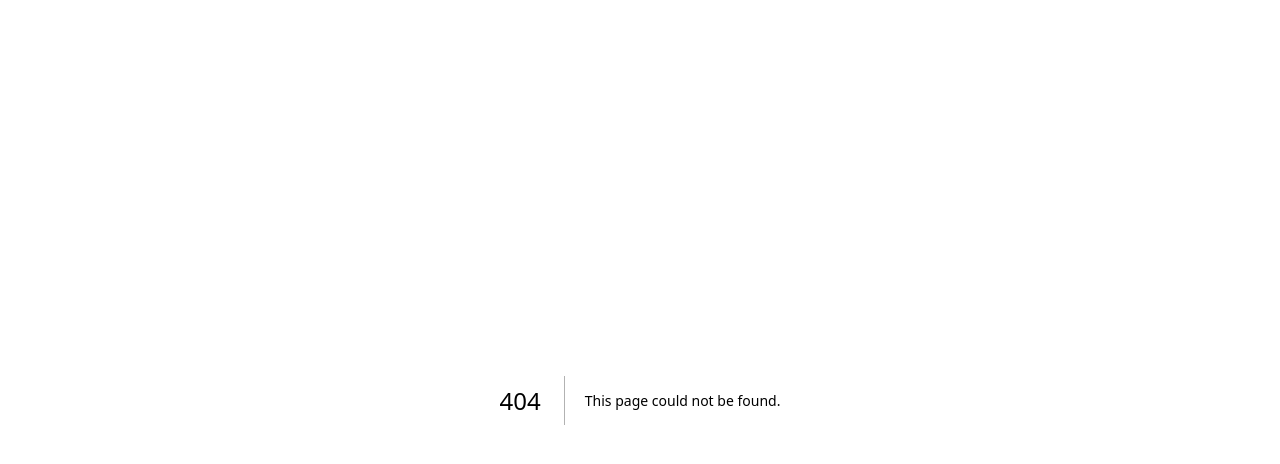
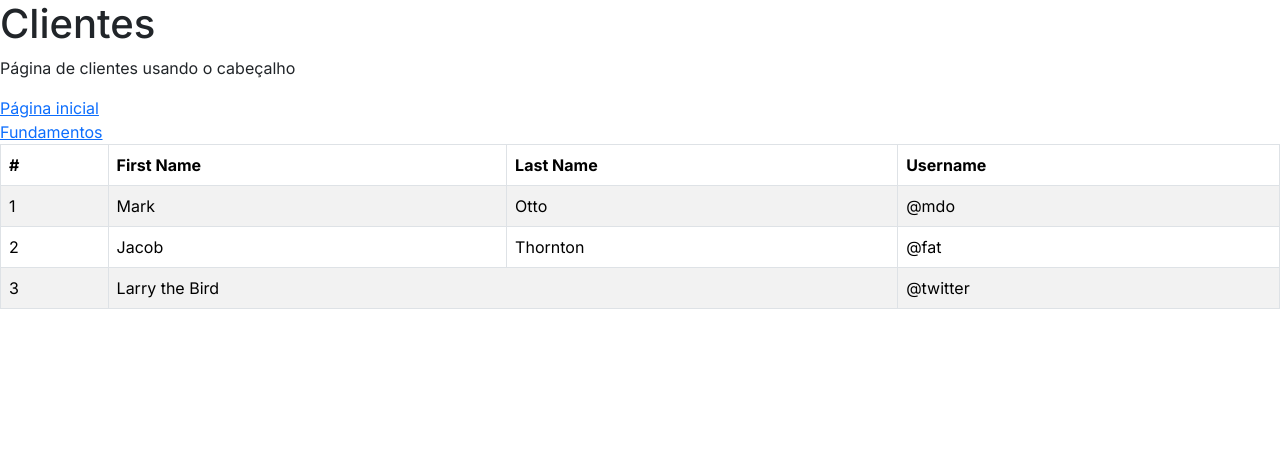
Before and after one commit to lucasrodriguesx/fundamentos, a Next.js app: page /clientes in a window 1280 px wide. Before the commit this address had no page. Shown: the top 464 px of the page. Built offline with nearby package versions, Linux system fonts and the light colour scheme.

Commit message:
Fundamentos

```diff
--- /dev/null
+++ b/src/app/clientes/page.js
@@ -0,0 +1,47 @@
+import { Table } from "react-bootstrap";
+import Cabecalho from "../components/Cabecalho";
+import Link from "next/link";
+
+export default function Clientes(props){
+
+    props.titulo
+    props.sub
+
+    return (
+        <>
+        <Cabecalho titulo="Clientes" sub="Página de clientes usando o cabeçalho"/>
+
+        <Link href="/">Página inicial</Link> <br />
+        <Link href="/fundamentos">Fundamentos</Link>
+        <Table striped bordered hover>
+      <thead>
+        <tr>
+          <th>#</th>
+          <th>First Name</th>
+          <th>Last Name</th>
+          <th>Username</th>
+        </tr>
+      </thead>
+      <tbody>
+        <tr>
+          <td>1</td>
+          <td>Mark</td>
+          <td>Otto</td>
+          <td>@mdo</td>
+        </tr>
+        <tr>
+          <td>2</td>
+          <td>Jacob</td>
+          <td>Thornton</td>
+          <td>@fat</td>
+        </tr>
+        <tr>
+          <td>3</td>
+          <td colSpan={2}>Larry the Bird</td>
+          <td>@twitter</td>
+        </tr>
+      </tbody>
+    </Table>
+    </>
+    )
+}
```
